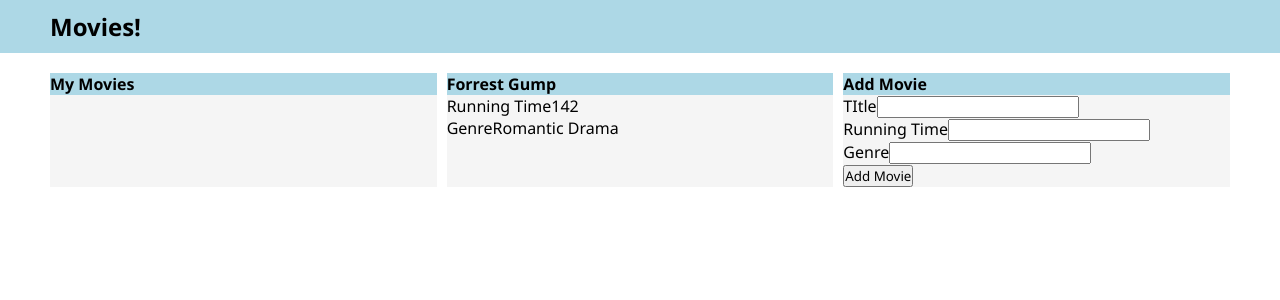
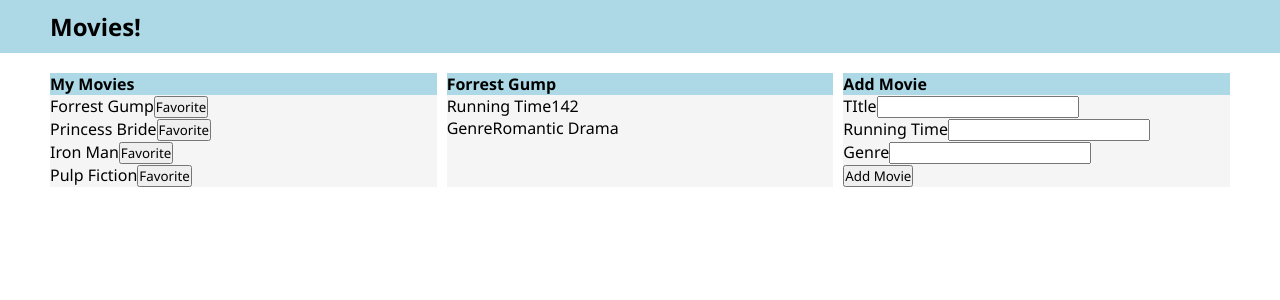
Before and after one commit to a2thedev/movies-frontend, a React (Create React App) app: page / in a window 1280 px wide. Shown: the top 300 px of the page. Built offline with nearby package versions, Linux system fonts and the light colour scheme.

Commit message:
created data and use effect

```diff
--- a/src/App.jsx
+++ b/src/App.jsx
@@ -3,20 +3,29 @@ import Header from "./components/Header/Header";
 import MovieList from "./components/MovieList/MovieList";
 import MovieInfo from "./components/MovieInfo/Movieinfo";
 import NewMovieForm from "./components/NewMovieForm/NewMovieForm";
-import React, { useState } from "react";
+import React, { useState, useEffect } from "react";
+import initData from "./data/data";
 
-import axios from "axios";
+// import axios from "axios";
 function App() {
-  const [movies, setMovies] = useState();
+  const [movies, setMovies] = useState([]);
+
+  useEffect(() => {
+    setMovies(initData);
+  }, []);
+
+  const handleNewMovie = (newMovie) => {
+    const updatedMovies = [...movies, newMovie];
+    setMovies(updatedMovies);
+  };
 
   const selectedMovie = {
     title: "Forrest Gump",
     runningTime: 142,
     genre: "Romantic Drama",
   };
-  const fetchMovies = () => {
-    const response = axios.get();
-  };
+  //const fetchMovies = () => {
+  //const response = axios.get();
 
   return (
     <div className="App">
@@ -24,7 +33,7 @@ function App() {
       <div className="flex-container">
         <MovieList movies={movies} />
         <MovieInfo movieObj={selectedMovie} />
-        <NewMovieForm />
+        <NewMovieForm onNewMovie={handleNewMovie} />
       </div>
     </div>
   );
--- a/src/components/MovieList/MovieList.jsx
+++ b/src/components/MovieList/MovieList.jsx
@@ -2,7 +2,7 @@ import MovieItem from "../MovieItem/MovieItem";
 
 const MovieList = ({ movies = [] }) => {
   const movieItems = movies.map((movie) => (
-    <MovieItem key={movie} title={movie} />
+    <MovieItem key={movie.title} title={movie.title} />
   ));
   return (
     <div className="flex-item">
--- a/src/components/NewMovieForm/NewMovieForm.jsx
+++ b/src/components/NewMovieForm/NewMovieForm.jsx
@@ -1,6 +1,6 @@
 import React, { useState } from "react";
 
-const NewMovieForm = ({}) => {
+const NewMovieForm = ({ onNewMovie }) => {
   const [title, setTitle] = useState("");
   const [runningTime, setRunningTime] = useState("");
   const [genre, setGenre] = useState("");
@@ -12,7 +12,7 @@ const NewMovieForm = ({}) => {
       runningTime,
       genre,
     };
-    console.log(formData);
+    onNewMovie(formData);
   };
 
   return (
--- /dev/null
+++ b/src/data/data.js
@@ -0,0 +1,24 @@
+const initData = [
+  {
+    title: "Forrest Gump",
+    runningTime: 142,
+    genre: "Romantic Drama",
+  },
+  {
+    title: "Princess Bride",
+    runningTime: 121,
+    genre: "Romantic Comedy",
+  },
+  {
+    title: "Iron Man",
+    runningTime: 155,
+    genre: "Comic",
+  },
+  {
+    title: "Pulp Fiction",
+    runningTime: 130,
+    genre: "Dark Comedy",
+  },
+];
+
+export default initData;
```
